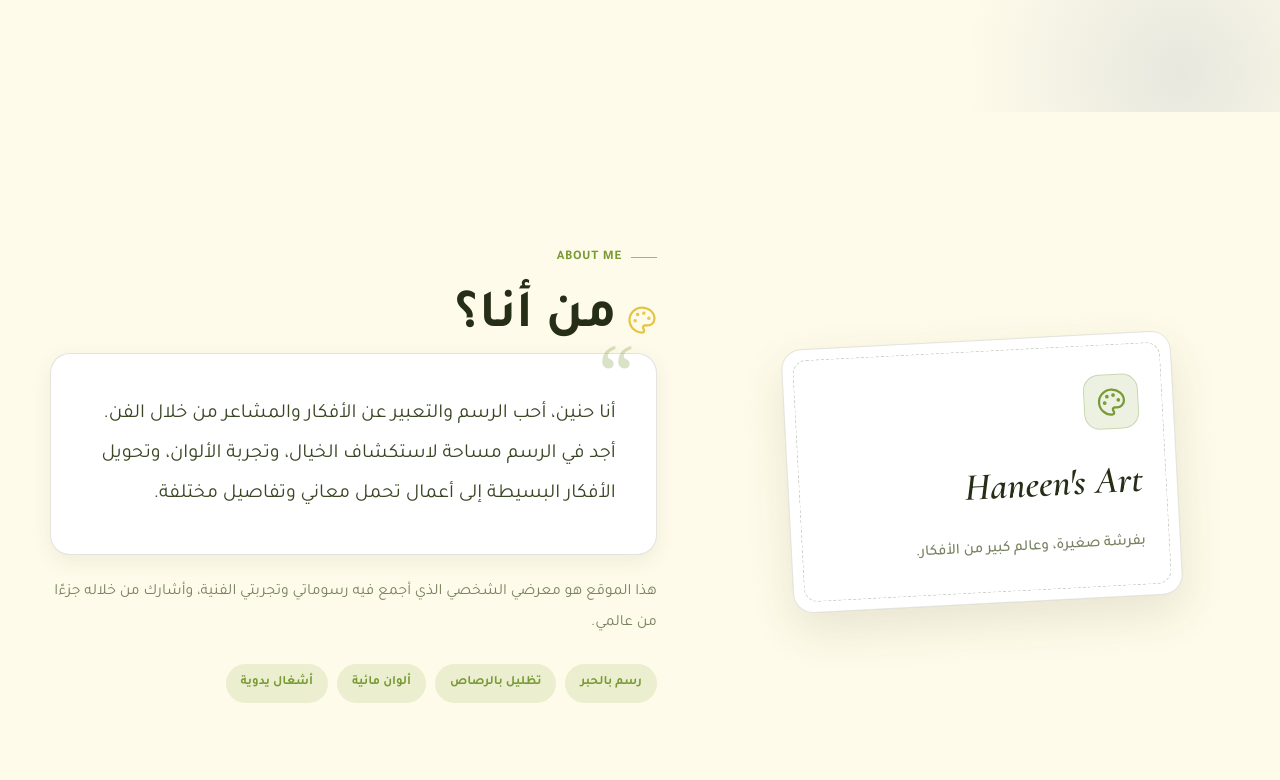
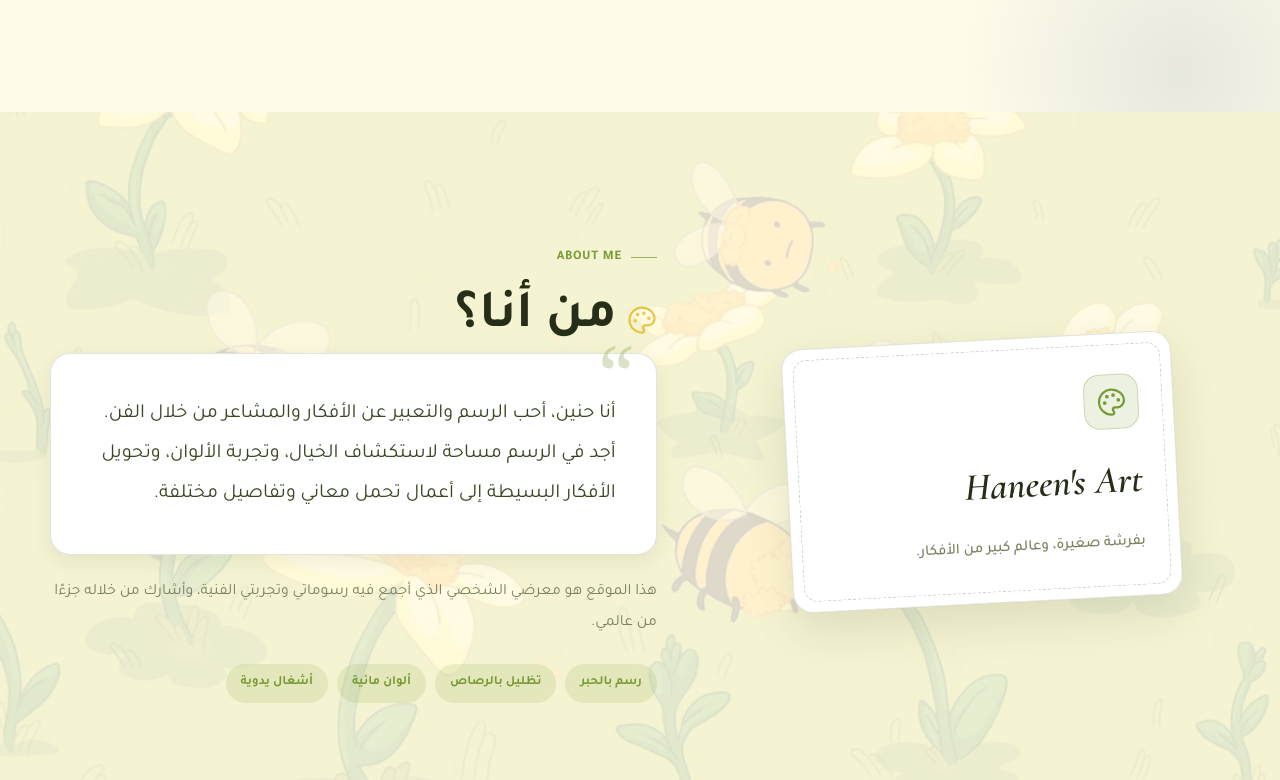
Before and after one commit to haneen39791-bot/Haneen-s-Art-Space, a plain HTML site: page index.html in a window 1280 px wide. Shown: the part 1000-1780 px from the top of the page. Drawn offline with nearby package versions, Linux system fonts and the light colour scheme.

Commit message:
Add a background

```diff
--- a/assets/css/style.css
+++ b/assets/css/style.css
@@ -499,6 +499,34 @@ html[lang="en"] .hero-en { display: none; }
   font-style: italic;
   color: var(--text-strong);
   margin-top: 6px;
+}
+/* خلفية النحل لقسم "من أنا؟" */
+#about {
+  position: relative;
+  overflow: hidden;
+}
+
+#about::before {
+  content: "";
+  position: absolute;
+  inset: 0;
+  background-image: url("../img/bees.jpg");
+  background-size: cover;
+  background-position: center;
+  opacity: 0.14; /* شفافية هادئة في الوضع النهاري ليبقى الكلام واضحاً */
+  pointer-events: none;
+  z-index: 0;
+}
+
+/* تقليل الشفافية قليلاً في الوضع الليلي حتى لا تسطع الخلفية */
+:root[data-theme="dark"] #about::before {
+  opacity: 0.08;
+}
+
+/* رفع محتوى القسم فوق الخلفية */
+#about .container {
+  position: relative;
+  z-index: 1;
 }
 .about-visual .hero-float--two { inset-inline-end: -2px; bottom: 0; width: 36%; }
 .about-visual .hero-float--two img { height: 130px; }
```
